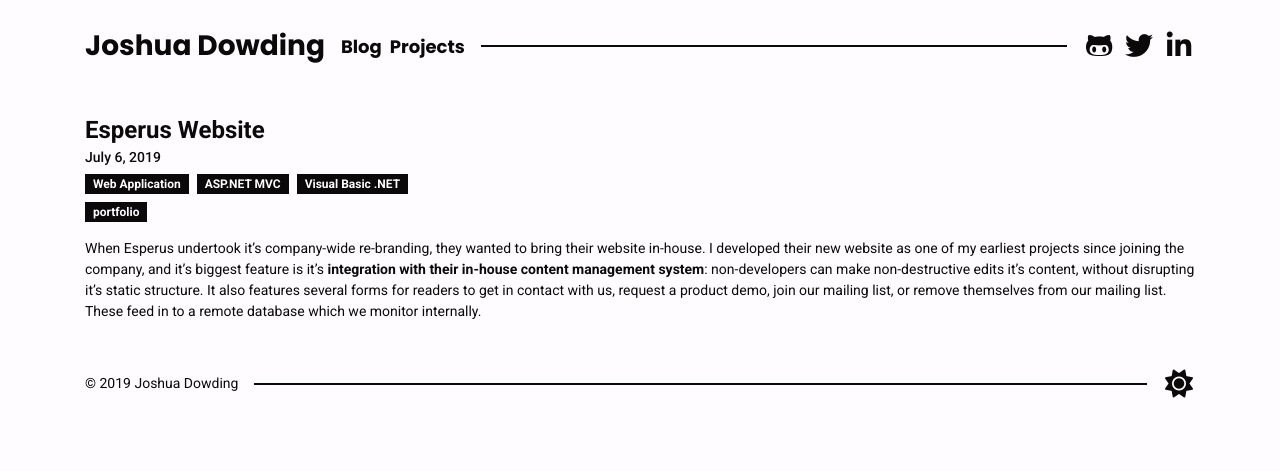
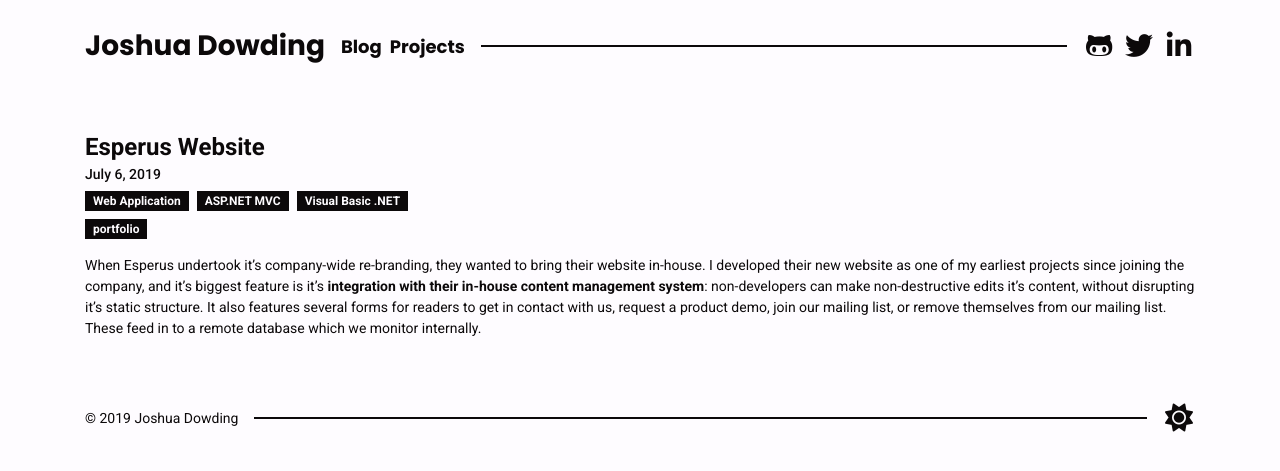
Before and after one commit to joshuadowding/jdowding.me, a Jekyll site: the page built from _posts/2019-07-06-Portfolio.md, in a window 1280 px wide. Shown: the top 471 px of the page. Built offline with Jekyll 4.4.1, drawn with Linux system fonts in a browser that asks for light colours; nearby versions of some CDN libraries.

Commit message:
css: fix responsive post stacking

```diff
--- a/css/main.scss
+++ b/css/main.scss
@@ -30,10 +30,10 @@
 html {
   font-size: 62.5%;
   max-width: 1920px;
-  min-width: 320px;
+  min-width: 340px;
 
   body {
-    min-width: 320px;
+    min-width: 340px;
     background-color: var(--colour-background);
 
     h1 {
@@ -416,10 +416,10 @@
       .post {
         display: flex;
         flex-direction: row;
-        //border-left: 2px solid var(--colour-background-invert);
         padding: 16px 0;
         margin: 24px 0;
         align-items: center;
+        min-height: 256px;
 
         &.full-spread {
           margin: 0;
@@ -555,7 +555,6 @@
       .body-content {
         .posts {
           .post {
-            &.portfolio {
             display: flex;
             flex-direction: column;
 
@@ -575,7 +574,6 @@
         }
       }
     }
-    }
 
     @media screen and (max-height: 450px) {
       .sidenav {
```
Lines whose indentation alone changed are shown as unchanged.
